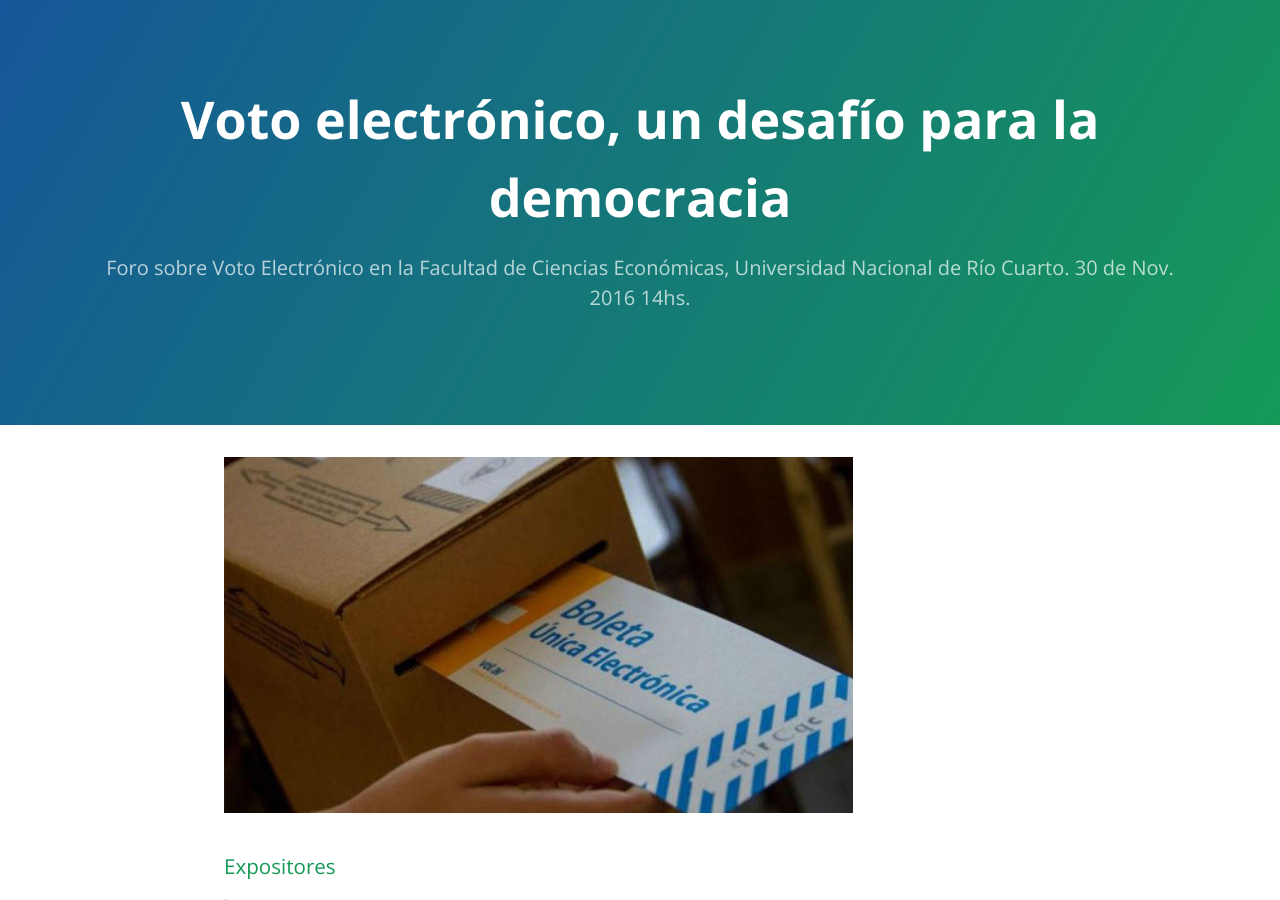
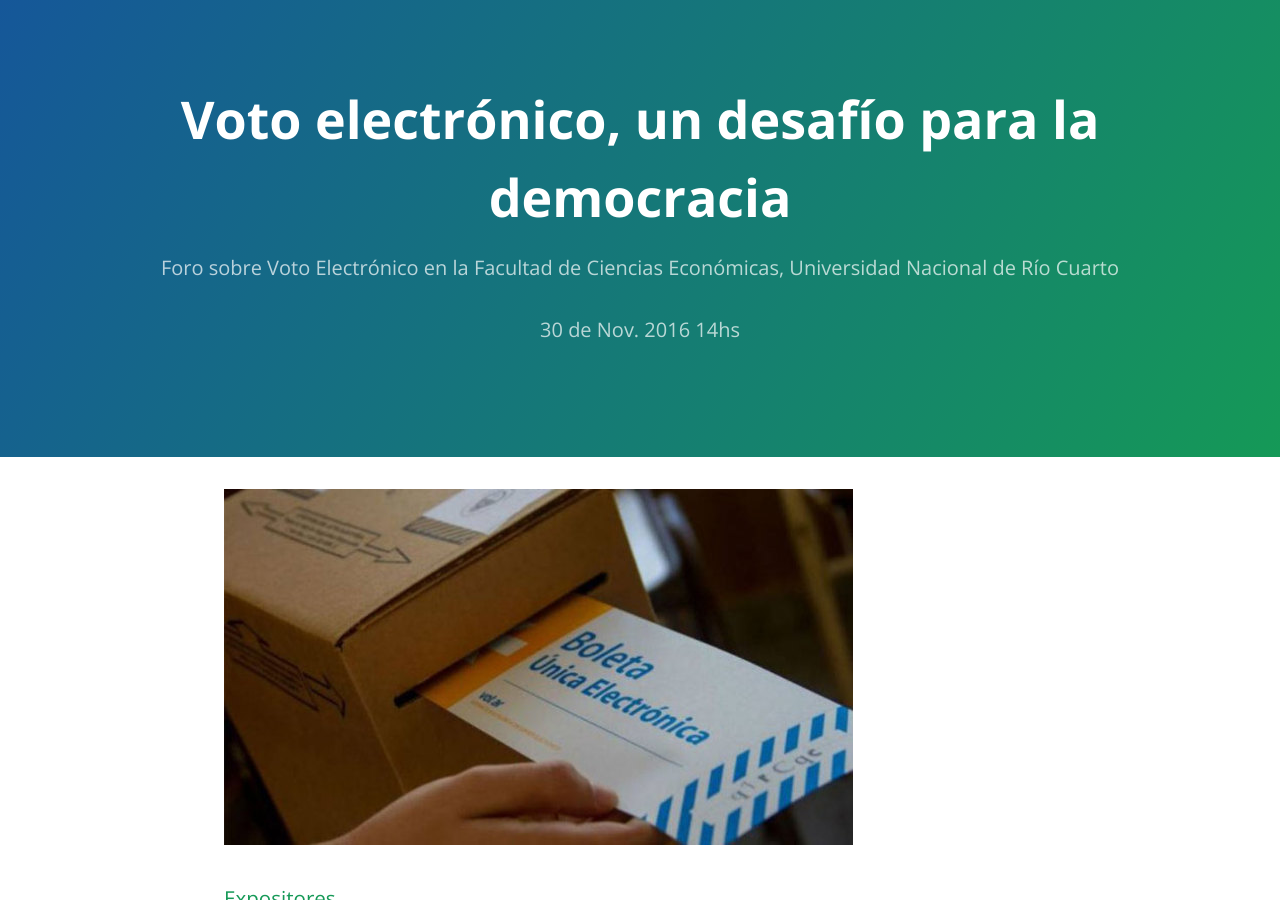
Before and after one commit to pewen/evoto, a Jekyll site: the page built from index.md, in a window 1280 px wide and 900 px high. Built offline with Jekyll 4.4.1, drawn with Linux system fonts in a browser that asks for light colours.

Commit message:
minor change

```diff
--- a/_config.yml
+++ b/_config.yml
@@ -1,6 +1,7 @@
 # Setup
 title:        Voto electrónico, un desafío para la democracia
-tagline:      Foro sobre Voto Electrónico en la Facultad de Ciencias Económicas, Universidad Nacional de Río Cuarto. 30 de Nov. 2016 14hs.
+tagline1:      Foro sobre Voto Electrónico en la Facultad de Ciencias Económicas, Universidad Nacional de Río Cuarto
+tagline2:     30 de Nov. 2016 14hs
 baseurl:      "https://pewen.github.io/evoto"
 paginate:     1
 encoding:     utf-8
--- a/_includes/page-header.html
+++ b/_includes/page-header.html
@@ -1,4 +1,5 @@
 <section class="page-header">
   <h1 class="project-name">{{ site.title }}</h1>
-  <h2 class="project-tagline">{{ site.tagline }}</h2>
+  <h2 class="project-tagline">{{ site.tagline1 }}</h2>
+  <h3 class="project-tagline">{{ site.tagline2 }}</h3>
 </section>
--- a/index.md
+++ b/index.md
@@ -25,5 +25,4 @@ UNIVERSIDAD NACIONAL DE RÍO CUARTO.
 [Fundación Vía Libre](http://www.vialibre.org.ar)
 
 ### Adhieren
-
 ![](./img/evoto.png)
```
Also changed, not shown: 1 other file.
